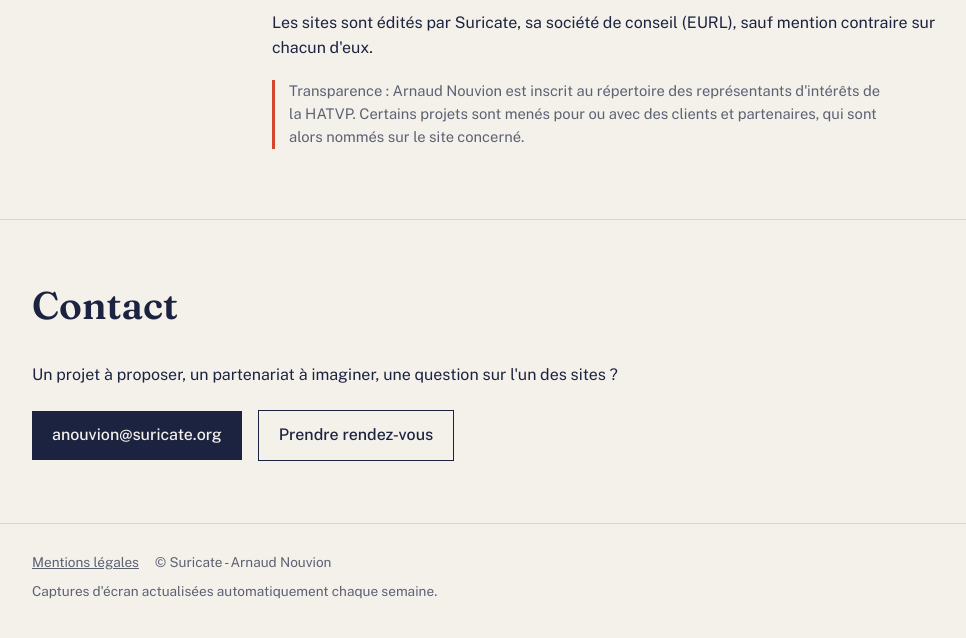
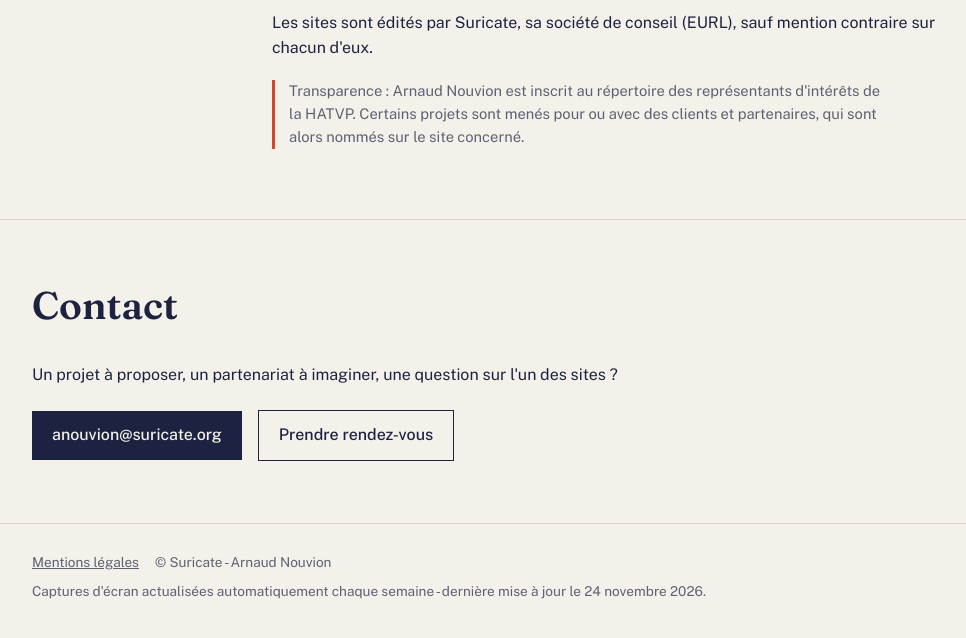
Before and after one commit to anouvion/institut-interet-general, a website: page public/index.html in a window 1280 px wide. Shown: the part 3592-4230 px from the top of the page, without its empty margins (20-986 px from the left). Drawn offline with nearby package versions, Linux system fonts and the light colour scheme.

Commit message:
Captures automatiques du 2026-11-24

```diff
--- a/public/index.html
+++ b/public/index.html
@@ -246,7 +246,7 @@ footer .upd{margin-top:8px}
 <footer>
   <div class="wrap">
     <a href="/mentions-legales.html">Mentions légales</a><span>© Suricate - Arnaud Nouvion</span>
-    <p class="upd"><!-- UPDATED:START -->Captures d'écran actualisées automatiquement chaque semaine.<!-- UPDATED:END --></p>
+    <p class="upd"><!-- UPDATED:START -->Captures d'écran actualisées automatiquement chaque semaine - dernière mise à jour le 24 novembre 2026.<!-- UPDATED:END --></p>
   </div>
 </footer>
 
```
